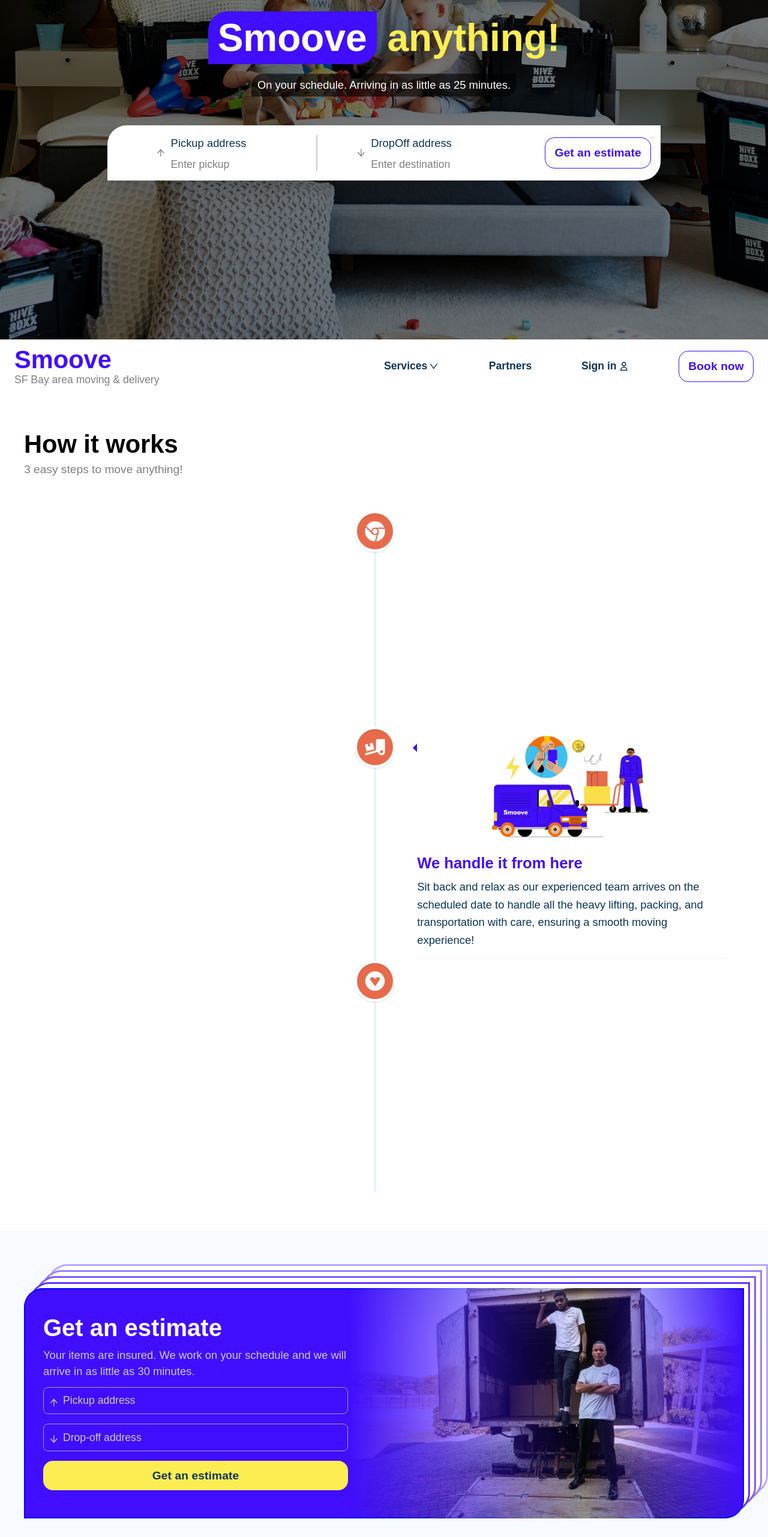
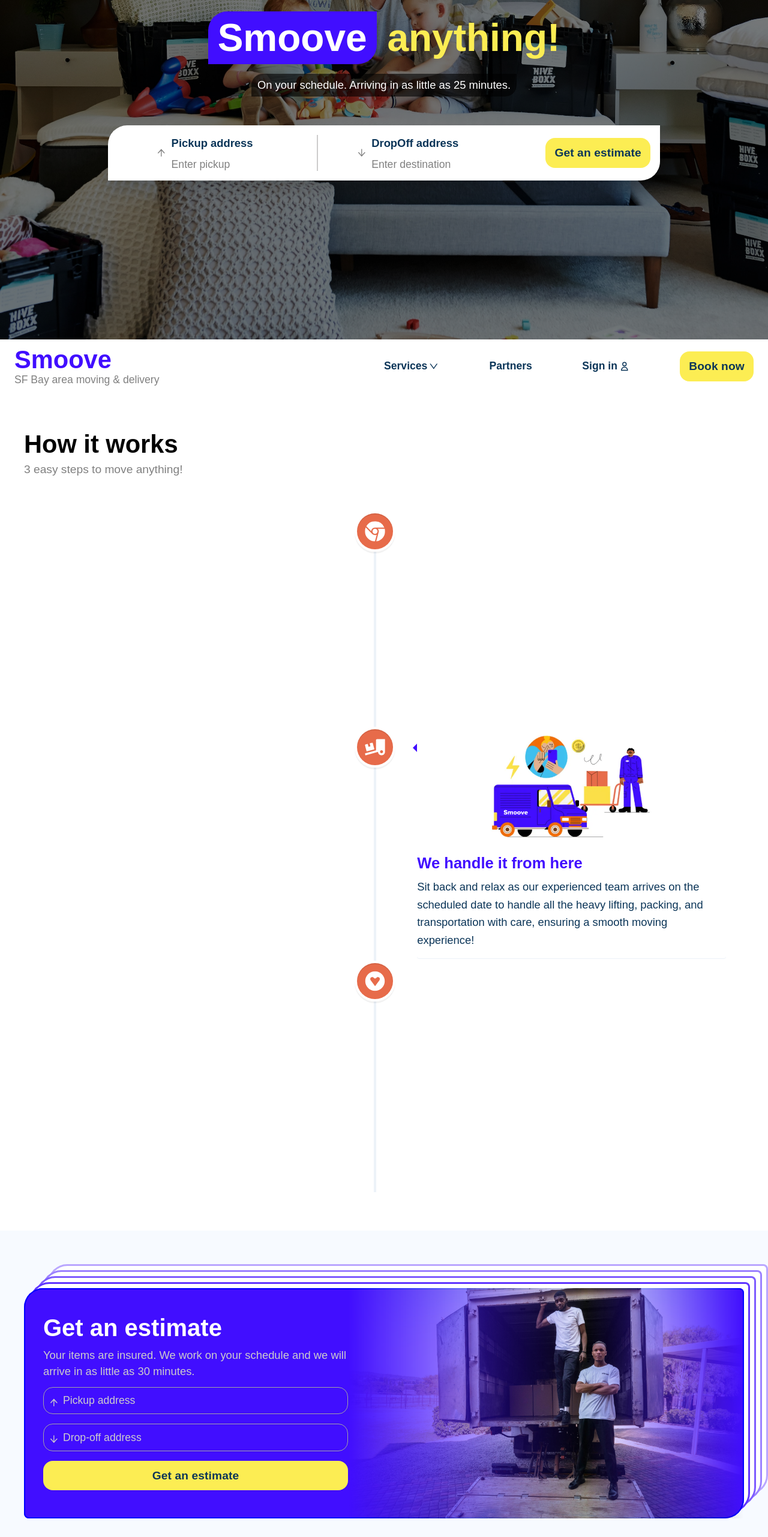
Before and after one commit to rbabaci1/smoove, a Next.js app: page / in a window 1280 px wide. Shown: the part 234-2797 px from the top of the page at 60% size. Built offline with nearby package versions, Linux system fonts and the light colour scheme; a web font is replaced by a local one.

Commit message:
make all buttons the same style

```diff
--- a/components/AddressesInput/styles.module.scss
+++ b/components/AddressesInput/styles.module.scss
@@ -23,14 +23,13 @@
     span {
       color: #fff;
       padding: 0.5rem 1rem;
-      @include radius-tl-br();
+      @include radius(2rem, 0, 0, 2rem);
       background-color: $main-color;
     }
 
     p {
       color: #fff;
-      border-bottom-right-radius: 20px;
-      border-top-left-radius: 20px;
+      @include radius(1.2rem, 0, 0, 1.2rem);
       background-color: rgba(0, 0, 0, 0.6);
       padding: 5px 10px;
       margin: 1rem 0 3rem 0;
@@ -39,16 +38,16 @@
 
   .addresses {
     @include flex();
-    @include radius-tl-br();
+    @include radius(2rem, 0, 0, 2rem);
     position: relative;
     padding: 1rem;
     box-shadow: rgba(0, 0, 0, 0.15) 0px 15px 25px,
       rgba(0, 0, 0, 0.05) 0px 5px 10px;
     background-color: $white;
 
-    // p {
-    //   font-weight: 500;
-    // }
+    p {
+      font-weight: 600;
+    }
 
     .pickup,
     .dropOff {
--- a/containers/Careers/styles.module.scss
+++ b/containers/Careers/styles.module.scss
@@ -7,7 +7,7 @@
 
   .container {
     @include flex(row, space-between);
-    @include radius-tl-br();
+    @include radius(2rem, 0.5rem, 0.5rem, 2rem);
     max-width: 1200px;
     height: 24rem;
     margin: 2rem auto 0 auto;
@@ -36,7 +36,7 @@
         color: $light-gray;
 
         span {
-          @include radius-tl-br(1.2rem, 1.2rem);
+          @include radius(1.2rem, 0, 0, 1.2rem);
           background-color: $yellow;
           padding: 0.05rem 0.8rem;
           color: $apricot;
@@ -45,11 +45,8 @@
       }
 
       button {
-        background-color: $yellow;
-        border: none;
-        color: $dark-blue;
         width: 100%;
-        margin-top: 2rem;
+        margin-top: 1rem;
       }
     }
 
--- a/containers/GetAnEstimate/styles.module.scss
+++ b/containers/GetAnEstimate/styles.module.scss
@@ -7,7 +7,7 @@
 
   .container {
     @include flex(row, space-between);
-    @include radius-tl-br();
+    @include radius(2rem, 0.5rem, 0.5rem, 2rem);
     max-width: 1200px;
     height: 24rem;
     margin: 2rem auto 0 auto;
@@ -40,9 +40,6 @@
         width: 100%;
 
         button {
-          background-color: $yellow;
-          border: none;
-          color: $dark-blue;
           width: 100%;
         }
 
--- a/containers/Reviews/styles.module.scss
+++ b/containers/Reviews/styles.module.scss
@@ -13,8 +13,8 @@
       text-align: center;
 
       .avatars {
-        @include flex(rwo);
-        @include radius-tl-br();
+        @include flex();
+        @include radius(2rem, 0, 0, 2rem);
         margin-bottom: 3rem;
 
         img {
@@ -50,7 +50,7 @@
         span {
           background-color: $light-blue;
           padding: 0 0.8rem;
-          @include radius-tl-br();
+          @include radius(2rem, 0, 0, 2rem);
         }
       }
     }
--- a/styles/globals.scss
+++ b/styles/globals.scss
@@ -101,10 +101,9 @@
 
 button {
   padding: 0.95rem;
-  background-color: $white;
+  background-color: $yellow;
   border-radius: 1rem;
-  border: 1px solid $main-color;
-  color: $main-color;
+  color: $dark-blue;
   font-weight: 600;
   font-size: 1.2rem;
   cursor: pointer;
@@ -133,7 +132,7 @@
   background-color: $main-color;
   caret-color: #fff;
   border: 1px solid $primary-color;
-  border-radius: 0.5rem;
+  border-radius: 1rem;
   margin-bottom: 1rem;
   outline: none;
   border-color: #a1a2a4;
--- a/styles/mixins.module.scss
+++ b/styles/mixins.module.scss
@@ -6,7 +6,9 @@
   flex-wrap: $wrap;
 }
 
-@mixin radius-tl-br($radius-t-l: 2rem, $radius-b-r: 2rem) {
-  border-top-left-radius: $radius-t-l;
-  border-bottom-right-radius: $radius-b-r;
+@mixin radius($tl: 2rem, $tr: 2rem, $bl: 2rem, $br: 2rem) {
+  border-top-left-radius: $tl;
+  border-top-right-radius: $tr;
+  border-bottom-left-radius: $bl;
+  border-bottom-right-radius: $br;
 }
```
